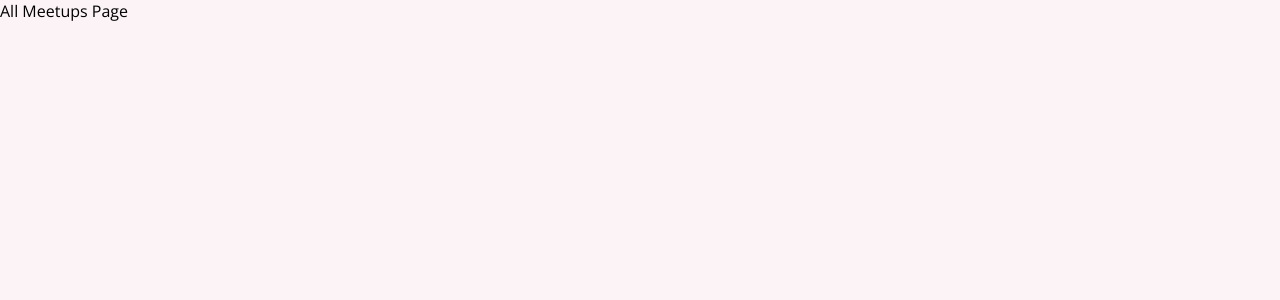
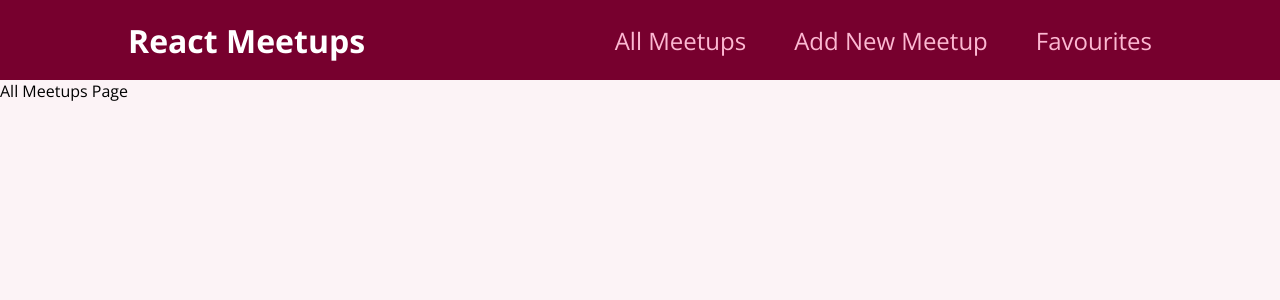
Before and after one commit to ioannakok/athens-sites-app, a React (Create React App) app: page / in a window 1280 px wide. Shown: the top 300 px of the page. Built offline with nearby package versions, Linux system fonts and the light colour scheme.

Commit message:
Add navigation bar

```diff
--- a/src/App.js
+++ b/src/App.js
@@ -2,10 +2,12 @@
 import AllMeetupsPage from "./pages/AllMeetups";
 import NewMeetup from "./pages/NewMeetup";
 import FavouritesPage from "./pages/Favourites";
+import MainNavigation from "./components/layout/MainNavigation";
 
 function App() {
   return (
     <div>
+      <MainNavigation />
       <Switch>
         <Route path="/" exact>
           <AllMeetupsPage />
--- /dev/null
+++ b/src/components/layout/MainNavigation.js
@@ -0,0 +1,25 @@
+import { Link } from "react-router-dom";
+import classes from "./MainNavigation.module.css";
+
+function MainNavigation() {
+  return (
+    <header className={classes.header}>
+      <div className={classes.logo}>React Meetups</div>
+      <nav>
+        <ul>
+          <li>
+            <Link to="/">All Meetups</Link>
+          </li>
+          <li>
+            <Link to="/new-meetup">Add New Meetup</Link>
+          </li>
+          <li>
+            <Link to="/favourites">Favourites</Link>
+          </li>
+        </ul>
+      </nav>
+    </header>
+  );
+}
+
+export default MainNavigation;
--- /dev/null
+++ b/src/components/layout/MainNavigation.module.css
@@ -0,0 +1,47 @@
+.header {
+    width: 100%;
+    height: 5rem;
+    display: flex;
+    align-items: center;
+    justify-content: space-between;
+    background-color: #77002e;
+    padding: 0 10%;
+  }
+
+  .logo {
+    font-size: 2rem;
+    color: white;
+    font-weight: bold;
+  }
+
+  .header ul {
+    list-style: none;
+    margin: 0;
+    padding: 0;
+    display: flex;
+    align-items: baseline;
+  }
+
+  .header li {
+    margin-left: 3rem;
+  }
+
+  .header a {
+    text-decoration: none;
+    font-size: 1.5rem;
+    color: #fcb8d2;
+  }
+
+  .header a:hover,
+  .header a:active,
+  .header a.active {
+    color: white;
+  }
+
+  .badge {
+    background-color: #cc2062;
+    color: white;
+    border-radius: 12px;
+    padding: 0 1rem;
+    margin-left: 0.5rem;
+  }
```
